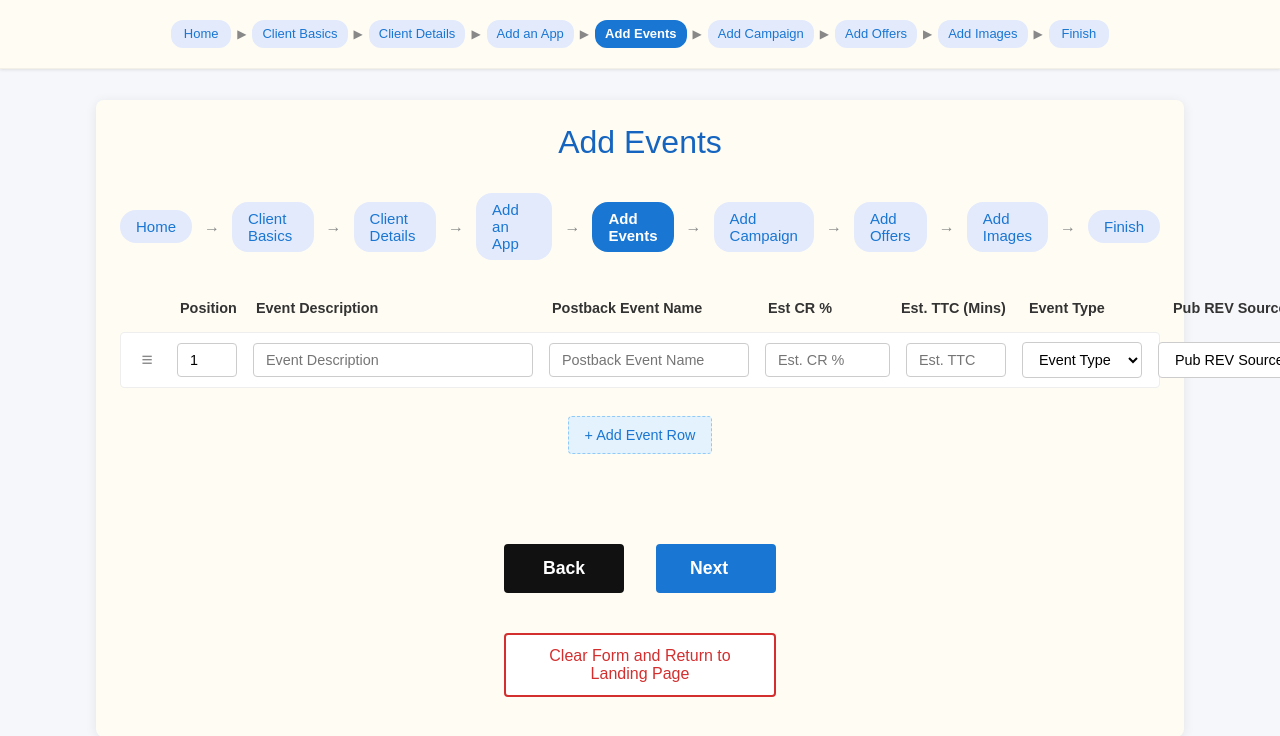
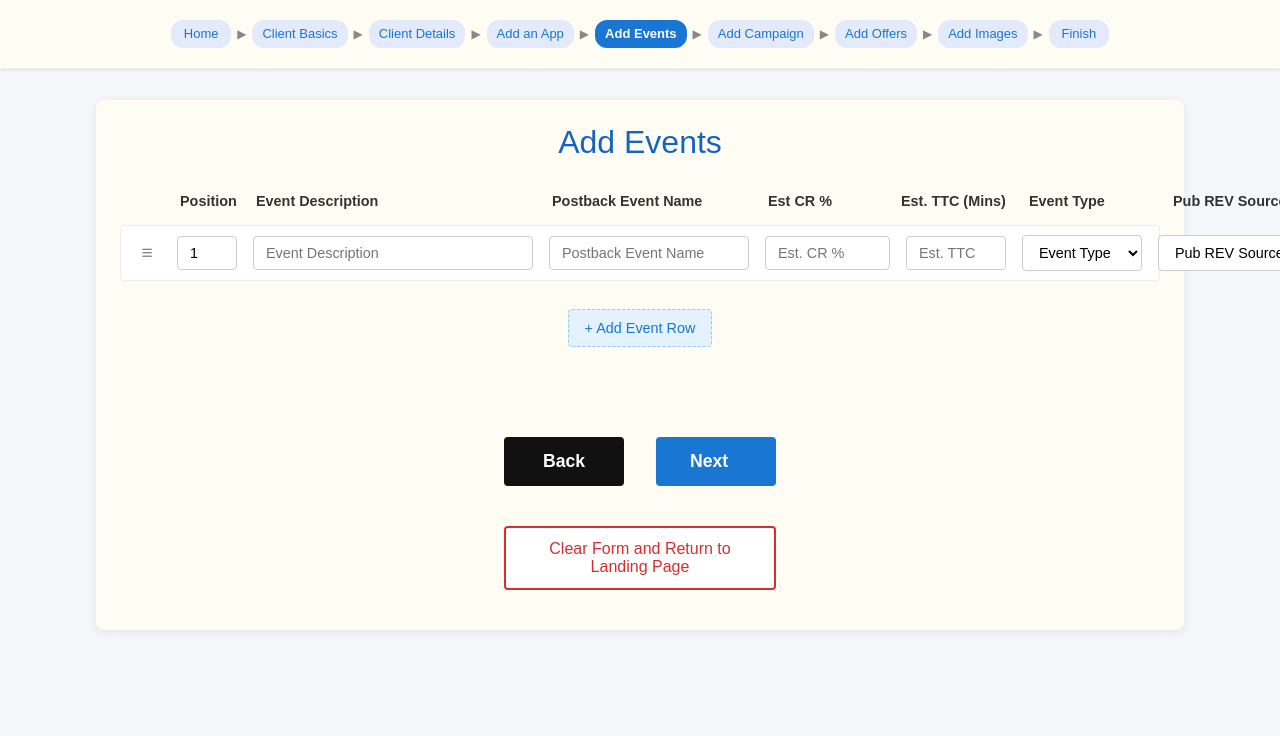
Before and after one commit to Octostone/wizard-v5, a Next.js app: page /add-events in a window 1280 px wide. Shown: the top 736 px of the page. Built offline with nearby package versions, Linux system fonts and the light colour scheme.

Commit message:
Fix UI issues: remove duplicate navigation on add-events page, change file details text to black, fix redirect countdown logic

```diff
--- a/src/app/add-events/page.tsx
+++ b/src/app/add-events/page.tsx
@@ -119,36 +119,6 @@ export default function AddEvents() {
       <ProgressBar steps={progressSteps} />
       <div className={styles.eventsContainer}>
         <h1 className={styles.title}>Add Events</h1>
-        {/* Progress Bar */}
-        <div style={{ display: 'flex', justifyContent: 'center', alignItems: 'center', marginBottom: 40, gap: 8 }}>
-          {[
-            { name: 'Home', path: '/' },
-            { name: 'Client Basics', path: '/client-basics' },
-            { name: 'Client Details', path: '/client-details' },
-            { name: 'Add an App', path: '/add-an-app' },
-            { name: 'Add Events', path: '/add-events' },
-            { name: 'Add Campaign', path: '/add-campaign' },
-            { name: 'Add Offers', path: '/add-offers' },
-            { name: 'Add Images', path: '/add-images' },
-            { name: 'Finish', path: '/finish' },
-          ].map((step, idx, arr) => (
-            <React.Fragment key={step.path}>
-              <Link href={step.path} style={{
-                padding: '6px 14px',
-                borderRadius: 16,
-                background: pathname === step.path ? '#1976d2' : '#e3eafc',
-                color: pathname === step.path ? '#fff' : '#1976d2',
-                fontWeight: pathname === step.path ? 600 : 400,
-                textDecoration: 'none',
-                fontSize: 15,
-                border: pathname === step.path ? '2px solid #1976d2' : '2px solid #e3eafc',
-                transition: 'background 0.2s, color 0.2s, border 0.2s',
-                cursor: 'pointer',
-              }}>{step.name}</Link>
-              {idx < arr.length - 1 && <span style={{ color: '#888', margin: '0 4px', display: 'flex', alignItems: 'center' }}>→</span>}
-            </React.Fragment>
-          ))}
-        </div>
 
         {/* Column Headers */}
         <div className={styles.eventsHeader}>
```
Also changed, not shown: src/app/finish/page.tsx (+11 -5 lines).
